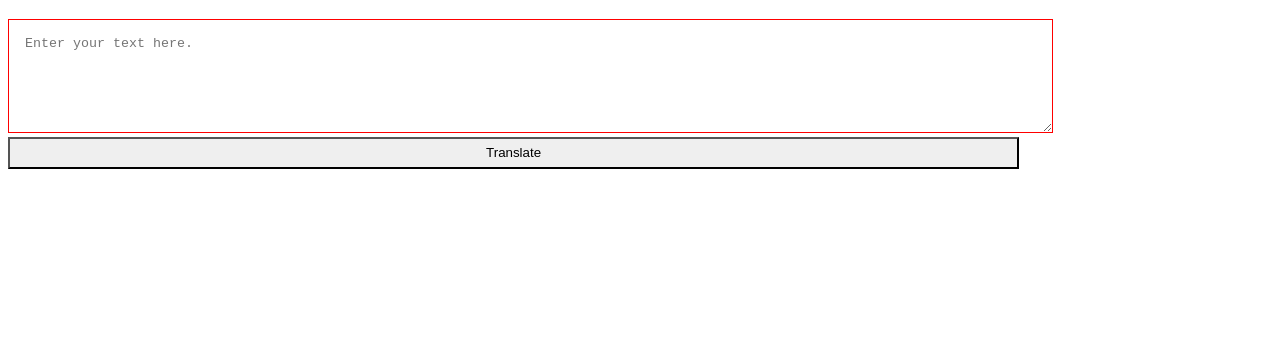
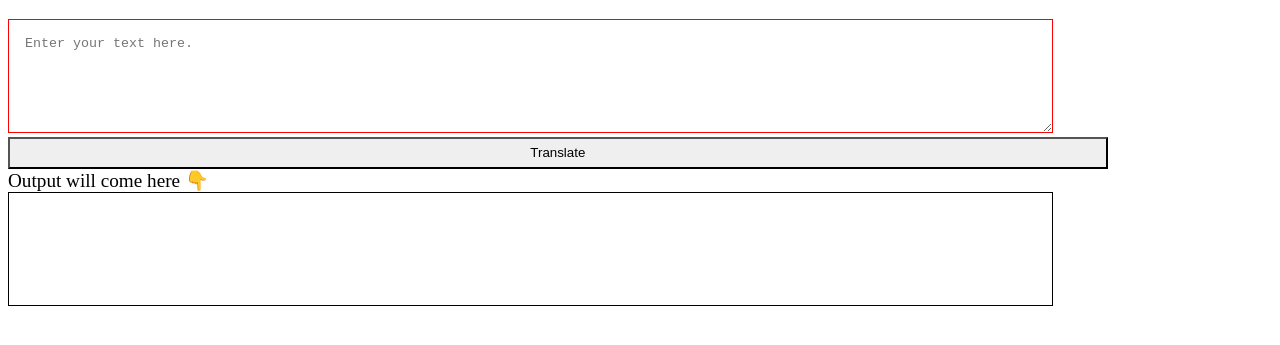
Before and after one commit to Yogesh188/Banana-App, a plain HTML site: page index.html in a window 1280 px wide. Shown: the part 61-406 px from the top of the page. Drawn offline with Linux system fonts and the light colour scheme.

Commit message:
input output processing done

```diff
--- a/app.js
+++ b/app.js
@@ -1,9 +1,9 @@
 var btnTranslate = document.querySelector("#btn");
 var txtInput = document.querySelector("#txt-input");
+var outputDiv = document.querySelector("#output");
 
 function clickHandler() {
-    console.log("clicked!");
-    console.log("input",txtInput.value);
+    outputDiv.innerText=txtInput.value;
 };
 
 btnTranslate.addEventListener("click",clickHandler);
--- a/index.html
+++ b/index.html
@@ -13,6 +13,8 @@
     placeholder="Enter your text here."></textarea>
     <br>
     <button id="btn">Translate</button>
+    <div style="font-size:larger">Output will come here 👇</div>
+    <div id="output"></div>
     <script src="app.js" type="text/javascript"></script>
 </body>
 </html>
--- a/styles.css
+++ b/styles.css
@@ -10,8 +10,13 @@ textarea{
 button{
     height:2rem;
     border-color:black;
+    width: 87%;
+}
+
+#output{
+    border:1px solid black;
+    height:5rem;
     width: 80%;
     align-self: center;
-    align-content: center;
-    text-align: center;
+    padding:1rem 1rem;
 }
```
